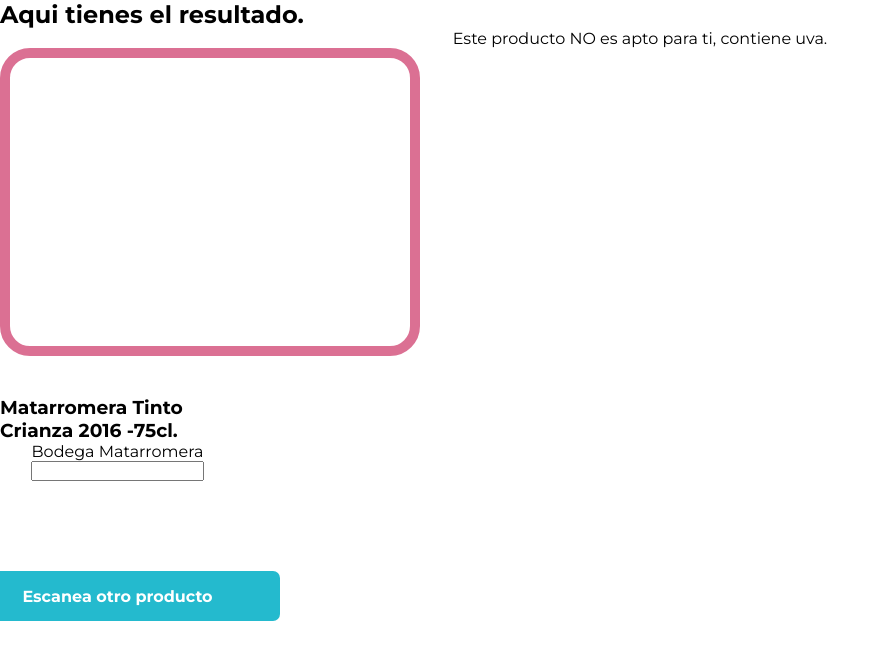
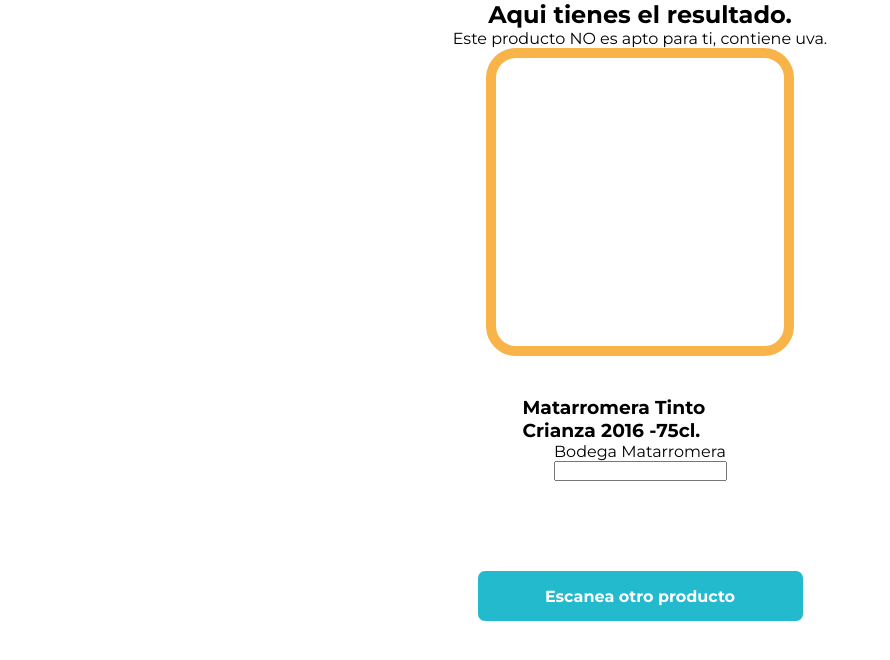
Before and after one commit to AntoniMS/applergic, a React (Create React App) app: page /scanPage in a window 1280 px wide. Shown: the top 660 px of the page, without its empty margins (0-890 px from the left). Built offline with nearby package versions, Linux system fonts and the light colour scheme.

Commit message:
Scan detail page & scan results styles scss

```diff
--- a/src/App.js
+++ b/src/App.js
@@ -25,7 +25,7 @@
           <Route path="register" element={<RegisterPage />} />
           <Route path="diary" element={<DiaryPage />} />
           <Route path="welcome" element={<WelcomePage />} />
-          <Route path="scan" element={<ScanDetailPage />} />
+          <Route path="scan" element={<ScanPage />} />
           <Route path="scanPage" element={<ScanDetailPage />} />
         </Routes>
       </Router>
--- a/src/components/ScanResult/ScanResult.jsx
+++ b/src/components/ScanResult/ScanResult.jsx
@@ -1,10 +1,13 @@
 import React from "react";
 import "./ScanResult.scss";
 
-const scanResult = ({ result }) => {
+const ScanResult = ({ result }) => {
     return (
-        <div className={`scan-result scan-result-${result}`}></div>
+        <div className={`scan-result scan-result-${result}`}>
+
+        </div>
+
     );
 };
 
-export default scanResult;
+export default ScanResult;
--- a/src/components/ScanResult/ScanResult.scss
+++ b/src/components/ScanResult/ScanResult.scss
@@ -1,15 +1,20 @@
 .scan-result {
-
+    overflow: hidden;
+    width: 216pt;
+    height: 216pt;
+    border-radius: 30px;
+    border: solid 10px;
+    border-color: #595f65;
 }
 
 .scan-result-unknown {
-
+    border-color: #f8b449;
 }
 
 .scan-result-fit {
-
+    border-color: #30be76 ;
 }
 
 .scan-result-unfit {
-
+    border-color: #f84971;
 }
--- a/src/pages/ScanPage/ScanDetailPage/ScanDetailPage.jsx
+++ b/src/pages/ScanPage/ScanDetailPage/ScanDetailPage.jsx
@@ -1,19 +1,18 @@
 import React, { useState } from "react";
 import { Link } from "react-router-dom";
 import './ScanDetailPage.scss';
-
+import  ScanResult from '../../../components/ScanResult/ScanResult';
 
 const ScanDetailPage = () => {
-    const [selected, setSelected] = useState()
+
     return (
 
-        <div className='scanPage-container'>
+        <div className="scan-page-container">
 
             <h2>Aqui tienes el resultado.</h2>
 
             <p>Este producto NO es apto para ti, contiene uva.</p>
-            <div className="scan-container"></div>
-
+            <ScanResult result="unknown"/>
             <div className="ok__info">
                 <h3>Matarromera Tinto Crianza 2016 -75cl.</h3>
                 <p>Bodega Matarromera</p>
@@ -25,7 +24,7 @@
                 </div>
             </div>
         </div>
-      );
+    );
 };
 
 export default ScanDetailPage;
--- a/src/pages/ScanPage/ScanDetailPage/ScanDetailPage.scss
+++ b/src/pages/ScanPage/ScanDetailPage/ScanDetailPage.scss
@@ -1,8 +1,5 @@
-.scan-container {
-    overflow: hidden;
-    width: 300pt;
-    height: 216pt;
-    border-radius: 30px;
-    border: solid 10px;
-    border-color: palevioletred;
+.scan-page-container {
+    display: flex;
+    flex-direction: column;
+    align-items: center;
 }
```
